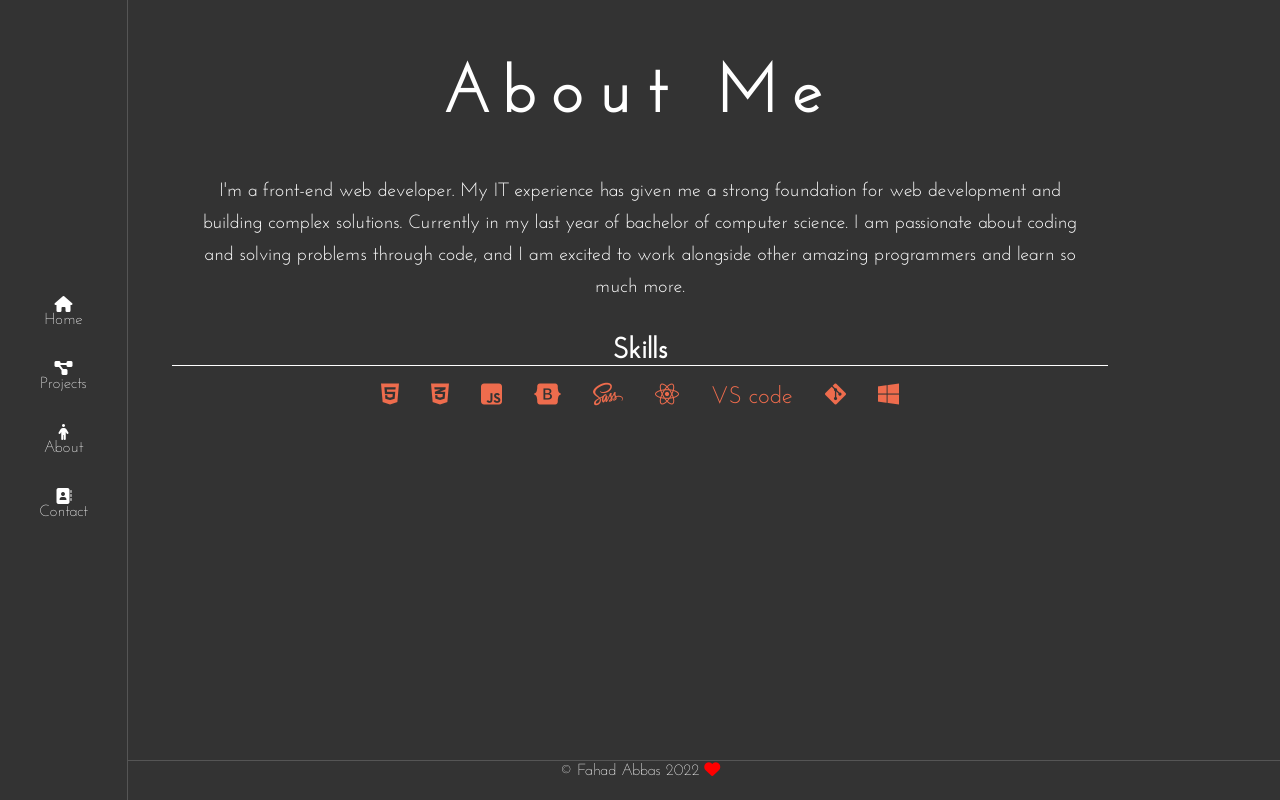
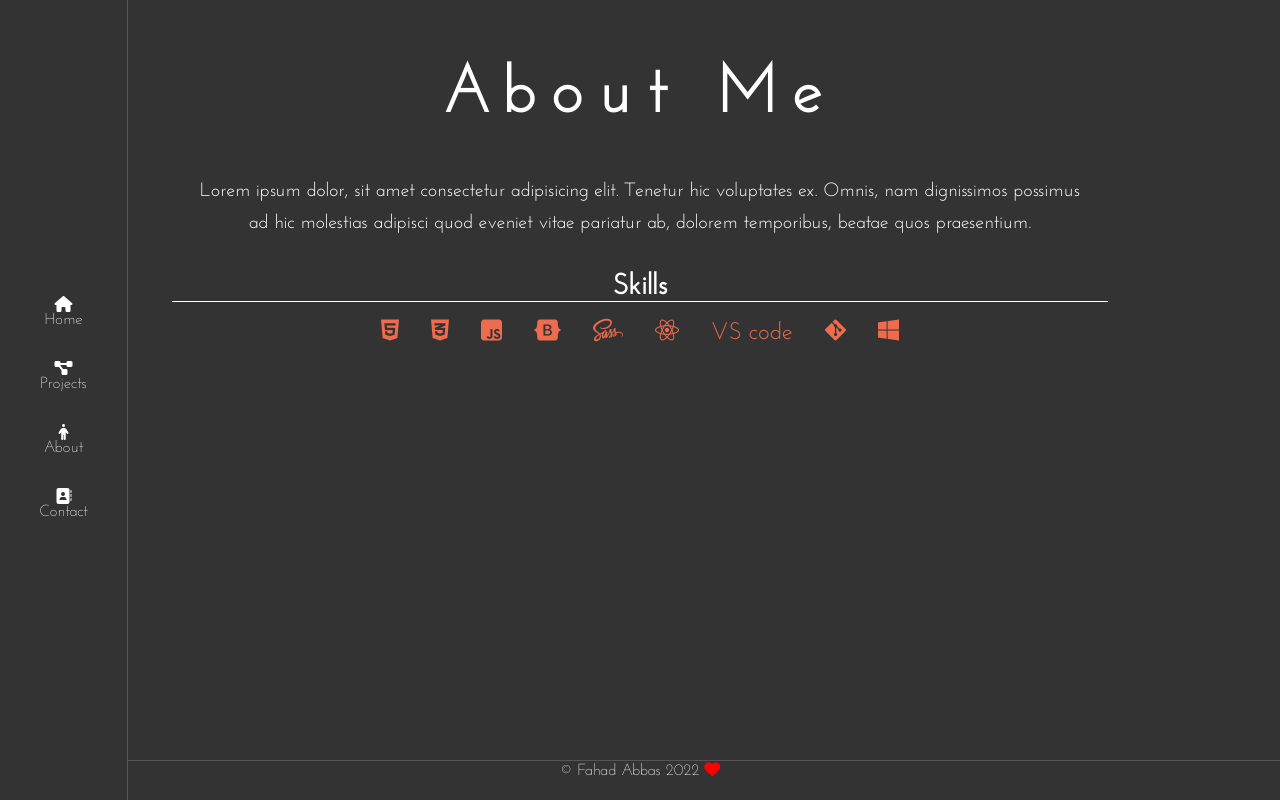
Before and after one commit to fahadabbas920/portfolio, a React (Create React App) app: page /portfolio/about in a window 1280 px wide. Built offline with nearby package versions, Linux system fonts and the light colour scheme.

Commit message:
about description change

```diff
--- a/src/Pages/About.jsx
+++ b/src/Pages/About.jsx
@@ -4,12 +4,13 @@ const About = () => {
       <div className="intro-container">
         <h1>About Me</h1>
         <p className="showing">
-          I'm a front-end web developer.
+        Lorem ipsum dolor, sit amet consectetur adipisicing elit. Tenetur hic voluptates ex. Omnis, nam dignissimos possimus ad hic molestias adipisci quod eveniet vitae pariatur ab, dolorem temporibus, beatae quos praesentium.
+          {/* I'm a front-end web developer.
           My IT experience has given me a strong foundation for web development
           and building complex solutions. Currently in my last year of bachelor
           of computer science. I am passionate about coding and solving problems
           through code, and I am excited to work alongside other amazing
-          programmers and learn so much more.
+          programmers and learn so much more. */}
         </p>
         <h2 className="showing">Skills</h2>
         <ul className="showing">
```
